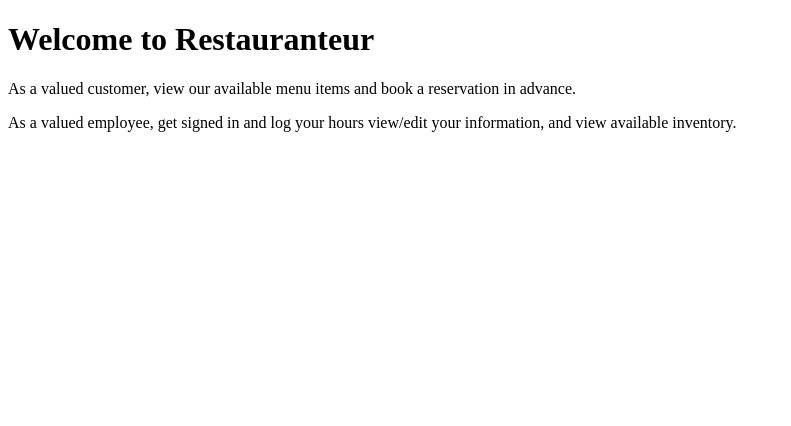
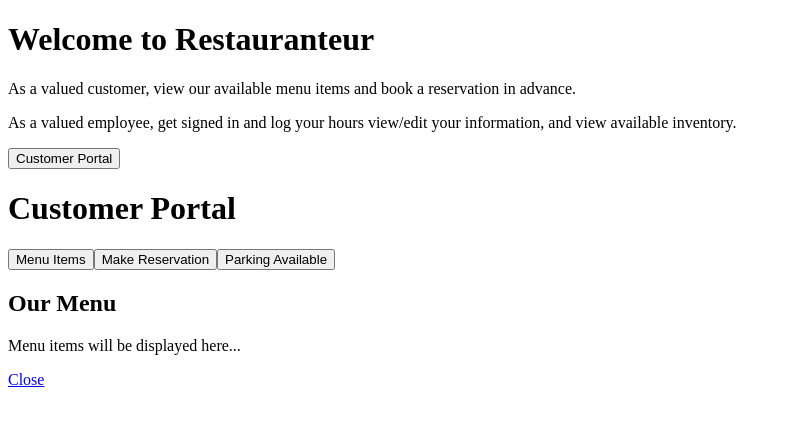
Before and after one commit to AhsanWritesCode/Restaurateur, a React (Create React App) app in the folder frontend/: page /customer in a window 1280 px wide. Shown: the top 426 px of the page, without its empty margins (0-791 px from the left). Built offline with nearby package versions, Linux system fonts and the light colour scheme.

Commit message:
integrated react-router for pages navigaton, add a preliminary "page" for customers to view menu items, parking, and book reservations (not its own page yet)

```diff
--- a/frontend/package.json
+++ b/frontend/package.json
@@ -3,8 +3,9 @@
   "version": "1.0.0",
   "private": true,
   "dependencies": {
-    "react": "^17.0.2",
-    "react-dom": "^17.0.2",
+    "react": "^18.3.1",
+    "react-dom": "^18.3.1",
+    "react-router-dom": "^7.5.0",
     "react-scripts": "^5.0.1"
   },
   "scripts": {
--- a/frontend/src/App.jsx
+++ b/frontend/src/App.jsx
@@ -1,14 +1,30 @@
 import React from 'react';
+import { BrowserRouter as Router, Route, Link, Routes } from 'react-router-dom';
+import CustomerPage from './pages/CustomerPage';
 
 const App = () => {
     return (
+        <Router>
             <div className="landing-page">
                 <header className="header">
                     <h1>Welcome to Restauranteur</h1>
                     <p>As a valued customer, view our available menu items and book a reservation in advance.</p>
                     <p>As a valued employee, get signed in and log your hours view/edit your information, and view available inventory.</p>
+
+                    <div className="button-container">
+                        <Link to="/customer">
+                            <button className="customer-button">
+                                Customer Portal
+                            </button>
+                        </Link>
+                    </div>
                 </header>
+
+                <Routes>
+                    <Route path="/customer" element={<CustomerPage />} />
+                </Routes>
             </div>
+        </Router>
     );
 };
 
--- /dev/null
+++ b/frontend/src/pages/CustomerPage.jsx
@@ -0,0 +1,78 @@
+import React, { useState } from 'react';
+import { Link } from 'react-router-dom';
+
+const CustomerPage = () => {
+    const [activeTab, setActiveTab] = useState('menu');
+
+    return (
+        <div className="customer-page">
+            <h1>Customer Portal</h1>
+
+            <div className="customer-tabs">
+                <button
+                    className={`tab ${activeTab === 'menu' ? 'active' : ''}`}
+                    onClick={() => setActiveTab('menu')}
+                >
+                    Menu Items
+                </button>
+                <button
+                    className={`tab ${activeTab === 'reservations' ? 'active' : ''}`}
+                    onClick={() => setActiveTab('reservations')}
+                >
+                    Make Reservation
+                </button>
+                <button
+                    className={`tab ${activeTab === 'parking' ? 'active' : ''}`}
+                    onClick={() => setActiveTab('parking')}
+                >
+                    Parking Available
+                </button>
+            </div>
+
+            <div className="tab-content">
+                {activeTab === 'menu' && (
+                    <div className="menu-section">
+                        <h2>Our Menu</h2>
+                        <p>Menu items will be displayed here...</p>
+                    </div>
+                )}
+
+                {activeTab === 'reservations' && (
+                    <div className="reservation-section">
+                        <h2>Make a Reservation</h2>
+                        <form className="reservation-form">
+                            <div className="form-group">
+                                <label>Name:</label>
+                                <input type="text" placeholder="Your name" />
+                            </div>
+                            <div className="form-group">
+                                <label>Date:</label>
+                                <input type="date" />
+                            </div>
+                            <div className="form-group">
+                                <label>Time:</label>
+                                <input type="time" />
+                            </div>
+                            <div className="form-group">
+                                <label>Number of Guests:</label>
+                                <input type="number" min="1" max="20" />
+                            </div>
+                            <button type="submit">Book Reservation</button>
+                        </form>
+                    </div>
+                )}
+
+                {activeTab === 'parking' && (
+                    <div className="parking-section">
+                        <h2>Available Parking</h2>
+                        <p>Parking information will be displayed here...</p>
+                    </div>
+                )}
+            </div>
+
+            <Link to="/" className="back-link">Close</Link>
+        </div>
+    );
+};
+
+export default CustomerPage;
```
Also changed, not shown: 2 other files (tests, documents, lock files or other folders). Lines whose indentation alone changed are shown as unchanged.
